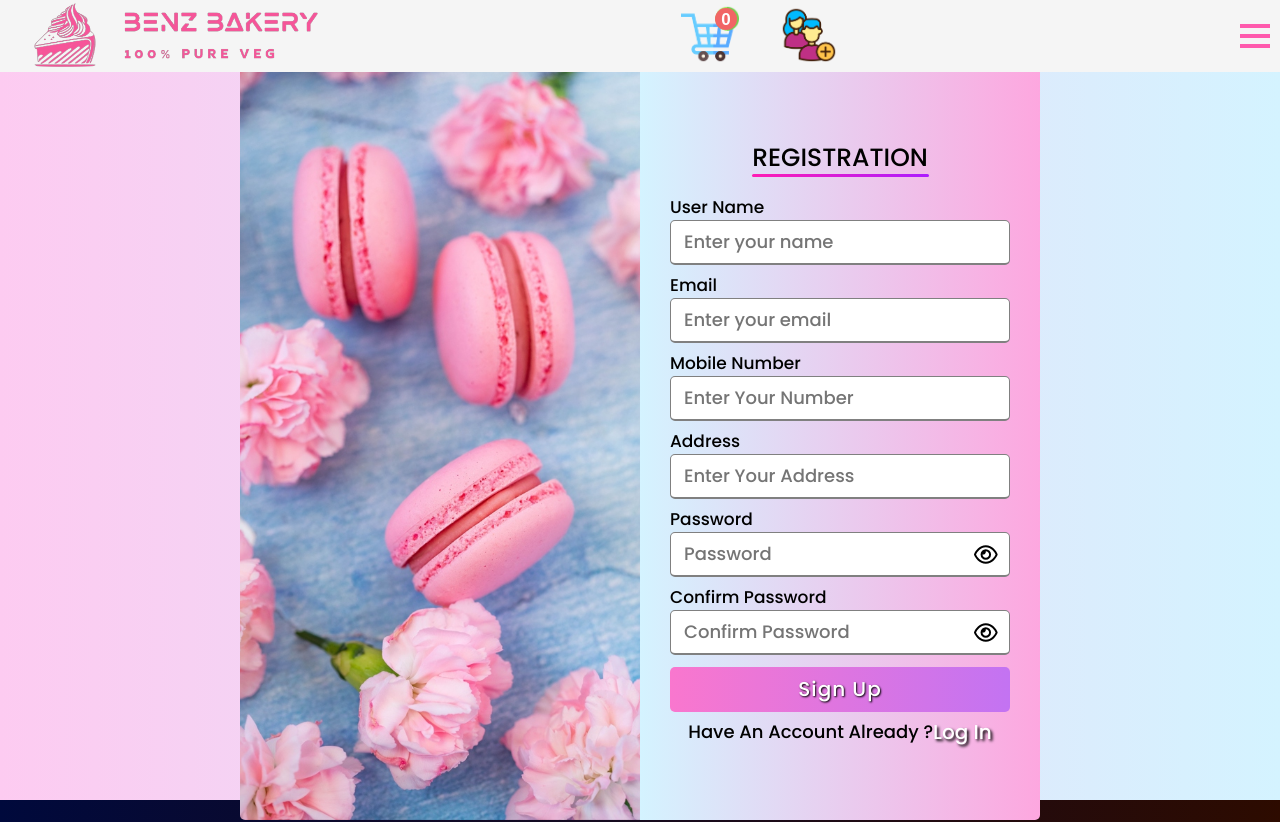
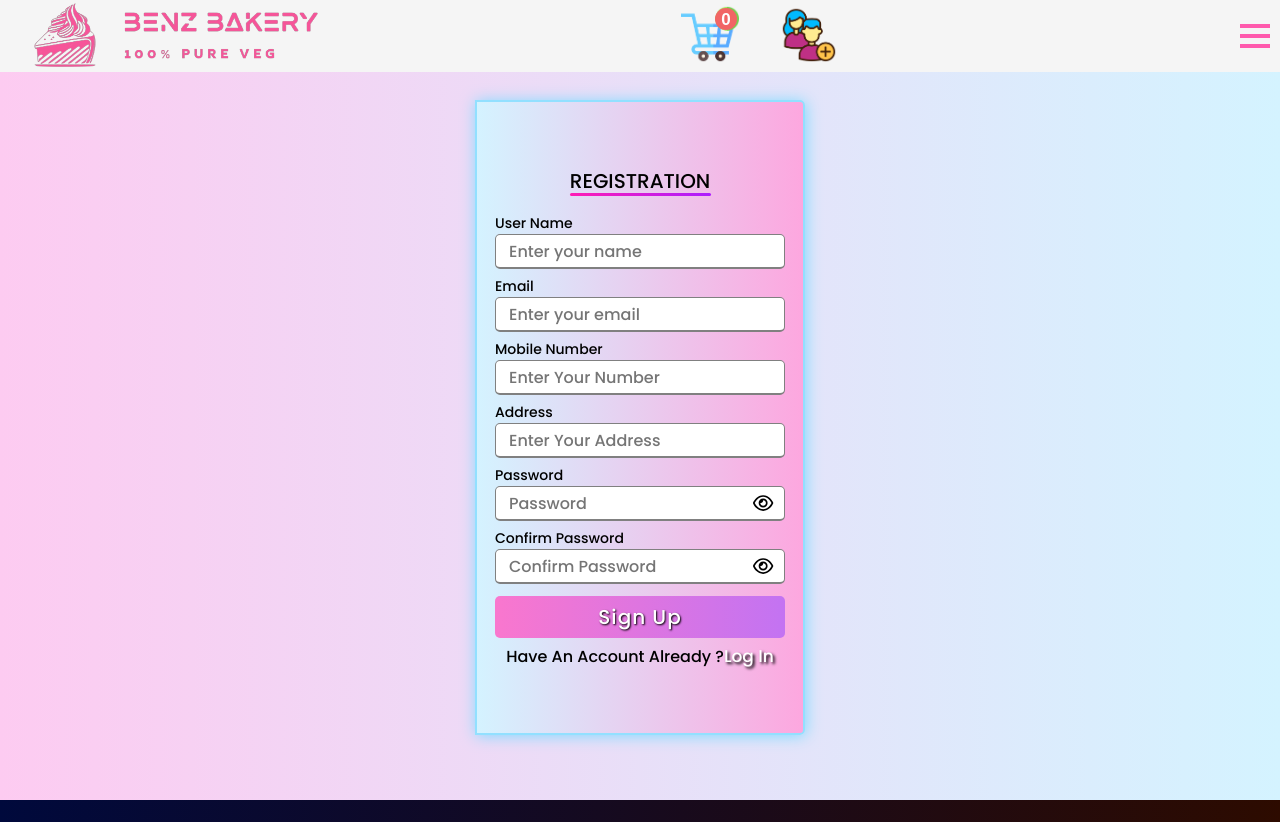
Before and after one commit to akashyadav2000/benzbakery-web-app, a React (Vite) app: page /benzbakery-web-app/Signup in a window 1280 px wide. Shown: the top 822 px of the page. Built offline with nearby package versions, Linux system fonts and the light colour scheme; a web font is replaced by a local one.

Commit message:
flickring issue try 3

```diff
--- a/src/components/Feedback/Feedback.jsx
+++ b/src/components/Feedback/Feedback.jsx
@@ -6,11 +6,11 @@ function Feedback() {
 
   return (
     <div class="contact-container">
-      <form
+      {/* <form
         action="https://api.web3forms.com/submit"
         method="POST"
         class="contact-left"
-      >
+      > */}
       <div class="contact-left-title">
         <h1 className='feedback-ttile'>Feedback Form</h1>
         <hr className='hr' />
@@ -49,8 +49,8 @@ function Feedback() {
         required
       ></textarea>
 
-        <button type="submit">Submit</button>
-      </form>
+      <button>Submit</button>
+      {/* </form> */}
       <div class="contact-right">
         <img src="./Images/flower.jpg" alt="" />
       </div>
--- a/src/components/Signup/Signup.css
+++ b/src/components/Signup/Signup.css
@@ -7,27 +7,14 @@
   height: 100vh;
   /* width: 400px; */
   width: 100%;
-  padding-top: 85px;
+  padding-top: 35px;
   /* margin: auto; */
   background: linear-gradient(to right, #fdcbf1, #d4f3ff);
   /* flex-wrap: wrap; */
 }
 
 .signup-image-container {
-  width: 400px;
-  height: 755px;
-  /* flex: 1 1 20rem; */
-  border-top-left-radius: 5px;
-  border-bottom-left-radius: 5px;
-  transition: all 0.5s ease-in-out;
-}
-
-.signup-image-container img {
-  height: 100%;
-  width: 100%;
-  object-fit: cover;
-  border-top-left-radius: 5px;
-  border-bottom-left-radius: 5px;
+  display: none;
 }
 
 .signup-form-container {
@@ -35,10 +22,12 @@
   display: grid;
   justify-content: center;
   align-items: center;
-  width: 400px;
-  height: 755px;
+  width: 330px;
+  height: 635px;
+  border: 2px solid #92e0ff;
+  box-shadow: 1px 1px 15px #7fdbff;
   background: linear-gradient(to left, #fda7df, #d4f3ff);
-  padding: 5px 30px;
+  padding: 5px 20px;
   border-top-right-radius: 5px;
   border-bottom-right-radius: 5px;
   transition: all 0.5s ease-in-out;
@@ -48,7 +37,7 @@
   font-family: "Poppins", sans-serif;
   /* margin-top: 0px; */
   text-align: center;
-  font-size: 25px;
+  font-size: 20px;
   font-weight: 500;
   position: relative;
   cursor: default;
@@ -60,7 +49,7 @@
   /* left: 0; */
   bottom: 0;
   height: 3px;
-  width: 177px;
+  width: 141.2px;
   border-radius: 5px;
   background: linear-gradient(to right, #ff1db4, #ac1dff);
 }
@@ -76,15 +65,15 @@
   font-weight: 500;
   margin-bottom: 3px;
   cursor: default;
-  font-size: 17px;
+  font-size: 14px;
 }
 
 .signup-text-box {
   font-family: "Poppins", sans-serif;
-  height: 45px;
-  width: 340px;
+  height: 35px;
+  width: 290px;
   outline: none;
-  font-size: 18px;
+  font-size: 16px;
   border-radius: 5px;
   padding-inline: 13px;
   background-color: white;
@@ -109,21 +98,21 @@ input[type="text"]::-webkit-outer-spin-button {
 }
 
 .signup-text-box:focus-visible {
-  transform: scale(105%);
+  transform: scale(103%);
   border-color: #9b59b6;
 }
 
 .signup-pass-box {
-  padding-right: 12.7%;
+  padding-right: 13.7%;
 }
 
 .signup-password-eye {
   position: absolute;
   display: flex;
-  margin-top: -40px;
-  margin-left: 304px;
+  margin-top: -34px;
+  margin-left: 258px;
   cursor: pointer;
-  font-size: 21px;
+  font-size: 18px;
 }
 
 .signup-error-messages {
@@ -131,6 +120,7 @@ input[type="text"]::-webkit-outer-spin-button {
   margin-bottom: 7px;
   margin-left: 5px;
   font-weight: 500;
+  font-size: 13px;
   color: rgb(255, 0, 0);
 }
 
@@ -138,7 +128,7 @@ input[type="text"]::-webkit-outer-spin-button {
   font-family: "Poppins", sans-serif;
   margin-top: 5px;
   margin-bottom: 5px;
-  height: 45px;
+  height: 42px;
   width: 100%;
   border-radius: 5px;
   border: none;
@@ -153,7 +143,7 @@ input[type="text"]::-webkit-outer-spin-button {
 }
 
 .signup-btn:hover {
-  transform: scale(105%);
+  transform: scale(103%);
   text-shadow: 1px 1px 2px rgb(255, 255, 255);
   background: linear-gradient(to left, #ff1db4, #ac1dff);
   color: #000000;
@@ -167,7 +157,7 @@ input[type="text"]::-webkit-outer-spin-button {
   align-items: center;
   cursor: default;
   color: #000000;
-  font-size: 18px;
+  font-size: 16px;
   font-weight: 500;
 }
 
@@ -179,7 +169,7 @@ input[type="text"]::-webkit-outer-spin-button {
   font-weight: 500;
   color: white;
   text-shadow: 2px 2px 3px black;
-  font-size: 20px;
+  font-size: 17px;
 }
 
 .login-link:hover {
@@ -196,98 +186,3 @@ input[type="text"]::-webkit-outer-spin-button {
   position: absolute;
   font-size: 16.1px;
 }
-
-@media only screen and (max-width: 820px) {
-  .signup-image-container {
-    display: none;
-  }
-
-  .signup-form-container {
-    /* min-height: 100%; */
-    height: 83vh;
-    width: 380px;
-    border: 2px solid #92e0ff;
-    box-shadow: 1px 1px 15px #7fdbff;
-  }
-
-  /* .signup-error-messages {
-    color: rgb(0, 0, 0);
-    text-shadow: 0px 1px 1px rgb(255, 5, 5);
-  } */
-
-  .signup-text-box {
-    width: 320px;
-  }
-
-  .signup-pass-box {
-    padding-right: 12.6%;
-  }
-
-  .signup-password-eye {
-    margin-left: 286px;
-  }
-}
-
-@media only screen and (max-width: 460px) {
-  .signup-title {
-    font-size: 20px;
-  }
-
-  .signup-title::before {
-    width: 141.2px;
-  }
-
-  .signup-text-box {
-    height: 35px;
-    width: 290px;
-    font-size: 16px;
-  }
-
-  .signup-text-box:focus-visible {
-    transform: scale(103%);
-  }
-
-  .signup-btn {
-    height: 42px;
-  }
-
-  .signup-btn:hover {
-    transform: scale(103%);
-  }
-
-  .signup-container {
-    padding-top: 35px;
-  }
-
-  .signup-form-container {
-    width: 330px;
-    height: 635px;
-    padding: 5px 20px;
-  }
-
-  .signup-details {
-    font-size: 14px;
-  }
-
-  .signup-error-messages {
-    font-size: 13px;
-  }
-
-  .login-line {
-    font-size: 16px;
-  }
-
-  .login-link {
-    font-size: 17px;
-  }
-
-  .signup-pass-box {
-    padding-right: 13.7%;
-  }
-
-  .signup-password-eye {
-    margin-left: 258px;
-    margin-top: -34px;
-    font-size: 18px;
-  }
-}
```
Lines whose indentation alone changed are shown as unchanged.
